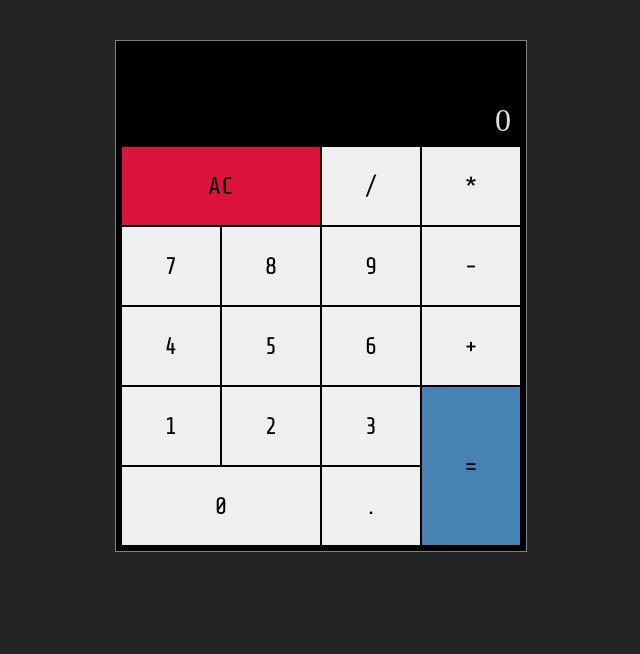
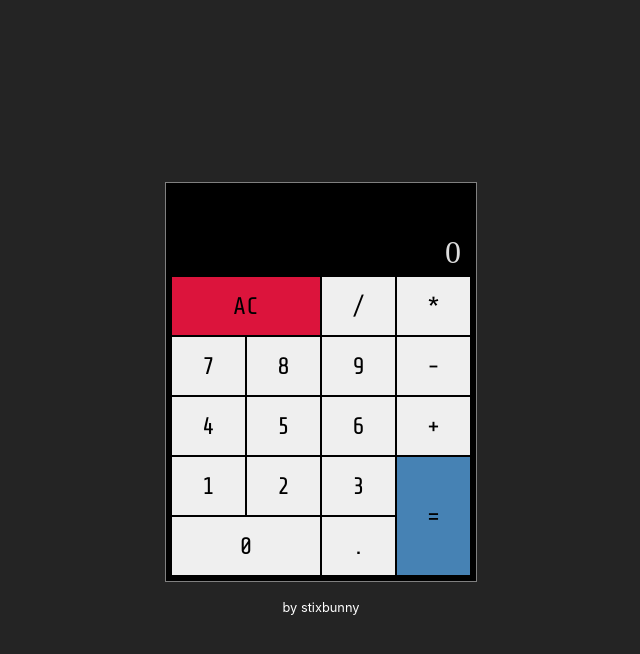
Before and after one commit to stixbunny/fcc-javascript-calculator-vite-react, a React (Vite) app: page / in a window 1280 px wide. Shown: the top 654 px of the page, without its empty margins (319-959 px from the left). Built offline with nearby package versions, Linux system fonts and the light colour scheme; a web font is replaced by a local one.

Commit message:
credits and proper centering

```diff
--- a/src/App.css
+++ b/src/App.css
@@ -16,13 +16,26 @@
 
 #root {
   max-width: 1280px;
+  height: 100vh;
   margin: 0 auto;
-  padding: 2rem;
+  padding: 0;
   text-align: center;
+  display: flex;
+  flex-direction: column;
+  /* flex-wrap: wrap; */
+  gap: 1em;
+  justify-content: center;
+  align-items: center;
+}
+
+#me, #me > a {
+	color: white;
+	text-decoration: none;
+	font-size: 0.8rem
 }
 
 #calculator {
-  max-width: 400px;
+  width: 300px;
   padding: 5px;
   background-color: black;
   border: 1px solid grey;
@@ -31,7 +44,7 @@
 
 #formula, #display {
   font-family: digital;
-  min-height: 50px;
+  min-height: 40px;
 }
 
 #formula {
@@ -49,8 +62,8 @@
 
 .buttons {
   display: grid;
-  height: 400px;
-  grid-template-rows: 80px 80px 80px 80px 80px;
+  height: 300px;
+  grid-template-rows: 60px 60px 60px 60px 60px;
   grid-template-columns: auto auto auto auto;
 }
 
--- a/src/App.jsx
+++ b/src/App.jsx
@@ -10,11 +10,16 @@ function App() {
   const [result, setResult] = useState("")
 
   return (
-    <div id="calculator">
-      <FormulaScreen formula={formula} />
-      <OutputScreen operand={operand} formula={formula} result={result} />
-      <Buttons formula={formula} setFormula={setFormula} setOperand={setOperand} setResult={setResult} result={result} operand={operand}/>
-    </div>
+    <>
+      <div id="calculator">
+        <FormulaScreen formula={formula} />
+        <OutputScreen operand={operand} formula={formula} result={result} />
+        <Buttons formula={formula} setFormula={setFormula} setOperand={setOperand} setResult={setResult} result={result} operand={operand}/>
+      </div>
+      <div id="me">
+        by <a href="https://github.com/stixbunny" target="_blank" rel="noreferrer">stixbunny</a>
+      </div>
+    </>
   )
 }
 
--- a/src/Buttons.jsx
+++ b/src/Buttons.jsx
@@ -15,6 +15,7 @@ function Buttons({formula, setFormula, setOperand, setResult, result, operand})
                     counter--
                 }
                 setFormula((prev) => prev.slice(0, counter) + newOperand)
+                setOperand(newOperand)
             }
         }
         else {
@@ -22,7 +23,7 @@ function Buttons({formula, setFormula, setOperand, setResult, result, operand})
             if(newOperand == "AC") {
                 setFormula("")
                 setResult("")
-                setOperand("0")
+                //setOperand("0")
             }
             else if(newOperand == "=") {
                 const res = evaluate(formula).toString()
--- a/src/index.css
+++ b/src/index.css
@@ -13,3 +13,8 @@
   -moz-osx-font-smoothing: grayscale;
   -webkit-text-size-adjust: 100%;
 }
+
+body {
+  margin: 0;
+  padding: 0;
+}
```
